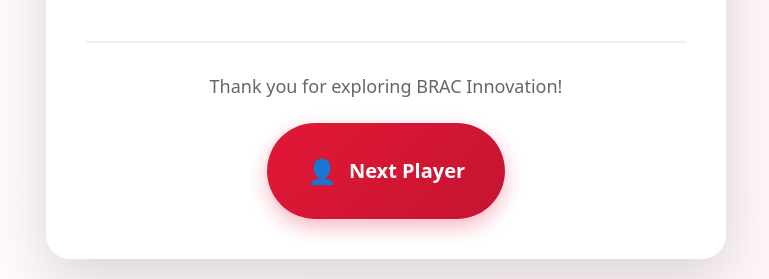
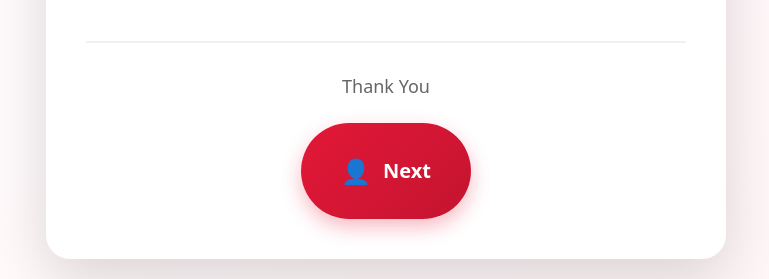
Before and after one commit to Social-Innovation-Lab/Innovation-exhibition-quiz, a Flask app: template templates/result.html in a window 1280 px wide. Shown: the part 672-951 px from the top of the page, without its empty margins (254-1023 px from the left). Run offline with Flask 3, Linux system fonts and the light colour scheme; the template is opened without the code that fills it, so the values that code supplies are empty; some libraries are stand-ins or nearby versions.

Commit message:
Update thank you message and navigation text on the results page
Modifies the text on the result page from "Thank you for exploring BRAC Innovation!" to "Thank You" and changes "Next Player" to "Next" in the call to action button.

Replit-Commit-Author: Agent
Replit-Commit-Session-Id: 37877615-d133-4c1f-b6b6-f54cbc6b3767
Replit-Commit-Checkpoint-Type: full_checkpoint
Replit-Commit-Screenshot-Url: https://storage.googleapis.com/screenshot-production-us-central1/474f6d33-5530-4c51-8e53-e2d7cdb3d75e/37877615-d133-4c1f-b6b6-f54cbc6b3767/GhOecdf

```diff
--- a/templates/result.html
+++ b/templates/result.html
@@ -45,10 +45,10 @@
 
     <!-- Call to Action -->
     <div class="cta-section">
-      <p class="thank-you">Thank you for exploring BRAC Innovation!</p>
+      <p class="thank-you">Thank You</p>
       <a class="play-again-btn" href="/">
         <span class="btn-icon">👤</span>
-        <span>Next Player</span>
+        <span>Next</span>
       </a>
     </div>
   </div>
```
Also changed, not shown: 2 other files.
